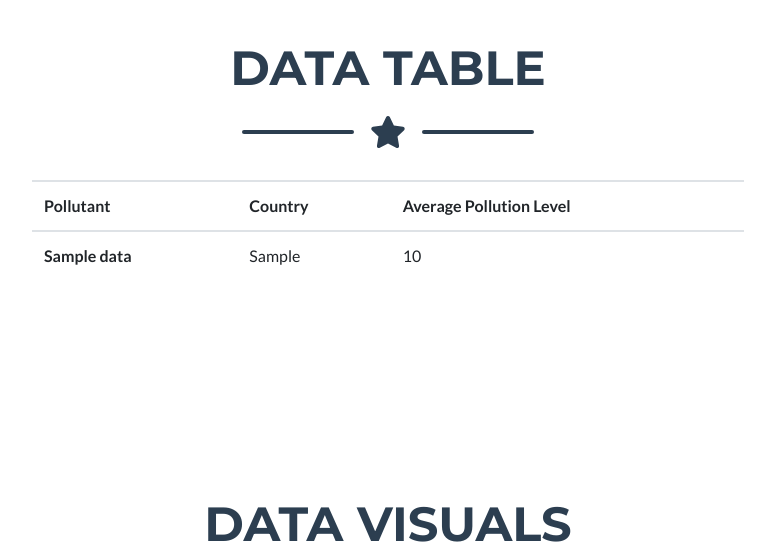
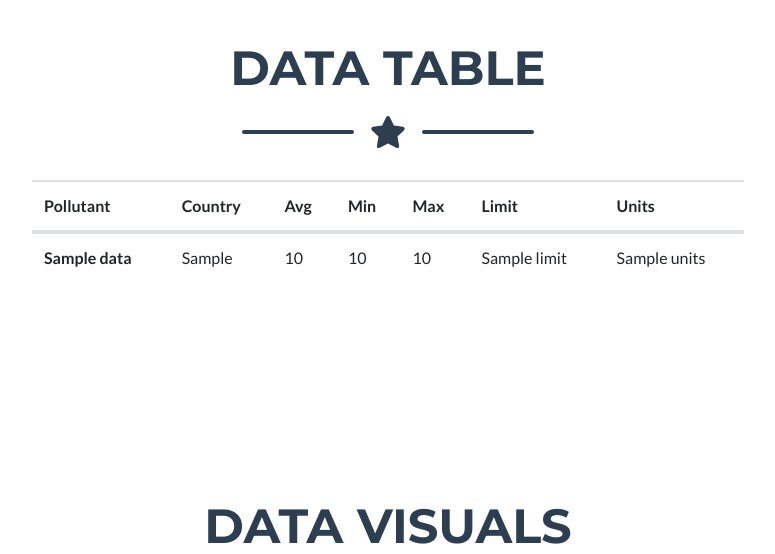
Before and after one commit to NestorMonroy/dataAnalysis, a Django app: template templates/airpollution/welcome.html in a window 1280 px wide. Shown: the part 768-1322 px from the top of the page, without its empty margins (252-1027 px from the left). Run offline with Django 3.2, Linux system fonts and the light colour scheme; the template is opened without the code that fills it: most values are stand-ins (such as "Sample title", 1, 10 or a date in 2020); some libraries are stand-ins or nearby versions.

Commit message:
[update] data-table

```diff
--- a/airpollution/helpers.py
+++ b/airpollution/helpers.py
@@ -60,6 +60,8 @@ def get_headers_and_units(ws):
             units = ws[column][headers_row + 1].value
             continue
 
+        units = units if units != 'count'else 'µg/m3'
+
         #Map headers with theris indices
         for choice in XLHEADERS.choices:
             if choice in header:
--- a/airpollution/models.py
+++ b/airpollution/models.py
@@ -6,6 +6,7 @@ from django.db import models
 class Pollutant(models.Model):
     """Pollution model for airpollution app """
     name = models.CharField(max_length=50, primary_key=True)
+    limit_value = models.SmallIntegerField(null=True)
     removed = models.BooleanField(default=False)
 
     def __str__(self):
--- a/templates/airpollution/welcome.html
+++ b/templates/airpollution/welcome.html
@@ -89,24 +89,32 @@
     <!-- Table-->
     <div class="row">
       <div class="col-lg-8 mx-auto">
-        <table class="table">
+        <table id="our-table" class="table">
+          <thead>
             <tr>
               <th scope="col">Pollutant</th>
               <th scope="col">Country</th>
-            <th scope="col">Average Pollution Level</th>
+              <th scope="col">Avg</th>
+              <th scope="col">Min</th>
+              <th scope="col">Max</th>
+              <th scope="col">Limit</th>
+              <th scope="col">Units</th>
             </tr>
+          </thead>
+          <tbody>
             {% for pollution_name, pollution_data in data.items %}
-          {% for country_iso, average_pollution in pollution_data.items %}
+            {% for country_iso, data in pollution_data.items %}
             <tr>
-            {% if forloop.first %}
-            <th rowspan="{{ pollution_data|length }} " scope="row">
-              {{pollution_name}}
-            </th>
-            {% endif %}
-            <td scope="row">{{country_iso}}</td>
-            <td scope="row">{{average_pollution|floatformat}}</td>
+              <th scope="row">{{pollution_name}}</th>
+              <td>{{country_iso}}</td>
+              <td>{{data.avg|floatformat}}</td>
+              <td>{{data.min|floatformat}}</td>
+              <td>{{data.max|floatformat}}</td>
+              <td>{{data.limit}}</td>
+              <td>{{data.units}}</td>
             </tr>
             {% endfor %} {% endfor %}
+          </tbody>
         </table>
       </div>
     </div>
@@ -197,6 +205,9 @@
         }
       })
     });
+
+    $('#our-table').DataTable();
+
   });
 </script>
 {% endblock %}
--- a/templates/base.html
+++ b/templates/base.html
@@ -28,6 +28,9 @@
       rel="stylesheet"
       type="text/css"
     />
+    <!-- Data-Table css-->
+    <link rel="stylesheet" type="text/css" href="https://cdn.datatables.net/v/bs4/dt-1.10.24/b-1.7.0/fh-3.1.8/sp-1.2.2/datatables.min.css"/>
+
     <!-- Core theme CSS (includes Bootstrap)-->
     <link href="{% static 'css/styles.css'%}" rel="stylesheet" />
   </head>
@@ -176,6 +179,8 @@
     <!-- Core theme JS-->
     <script src="{% static 'js/scripts.js' %}"></script>
 
+    <!-- Data-Table js-->
+    <script type="text/javascript" src="https://cdn.datatables.net/v/bs4/dt-1.10.24/b-1.7.0/fh-3.1.8/sp-1.2.2/datatables.min.js"></script>
     {% block js %}
 
     {% endblock  %}
```
Also changed, not shown: airpollution/views.py (+25 -14 lines), airpollution/migrations/0004_pollutant_limit_value.py (added). Lines whose indentation alone changed are shown as unchanged.
